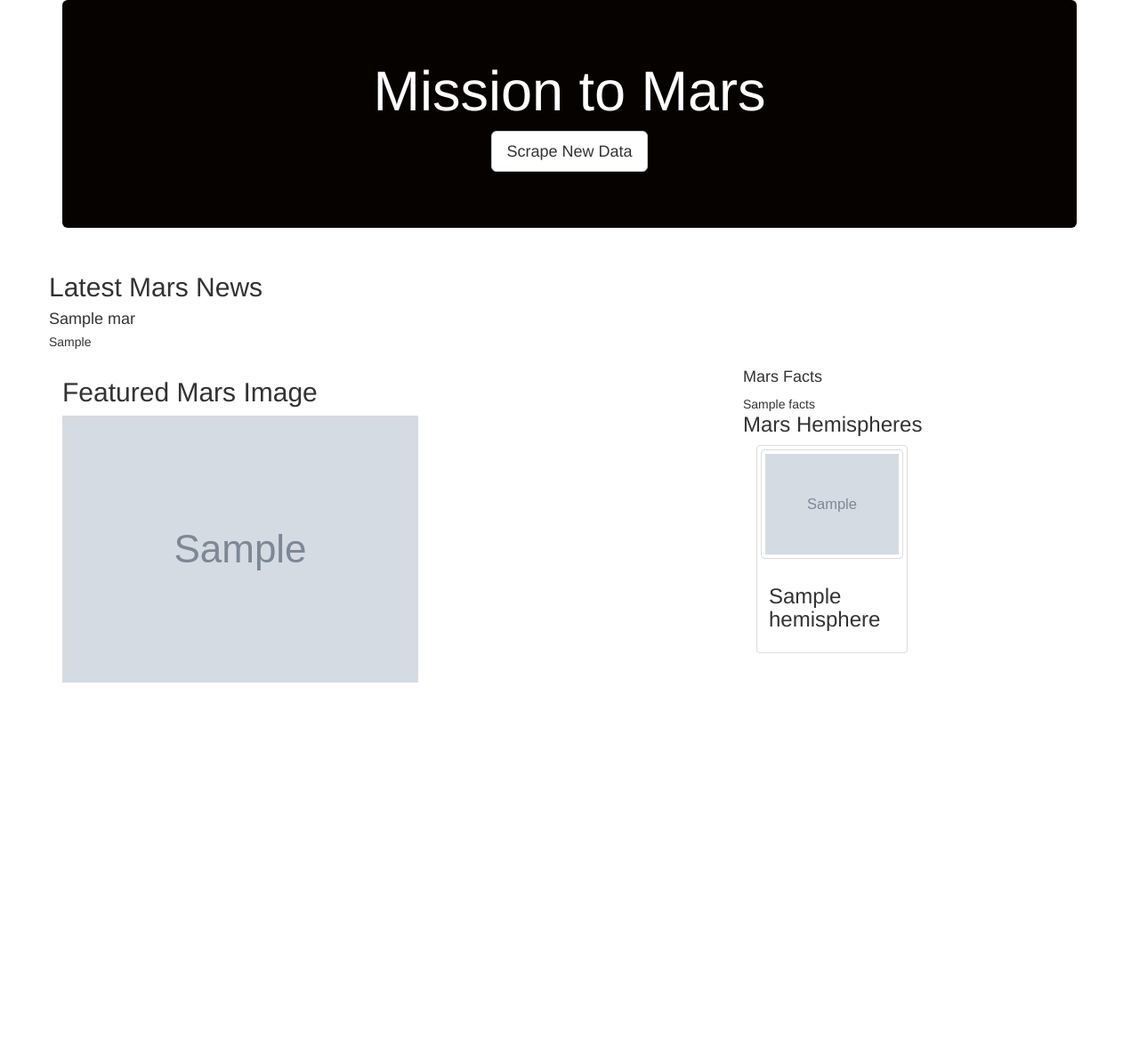
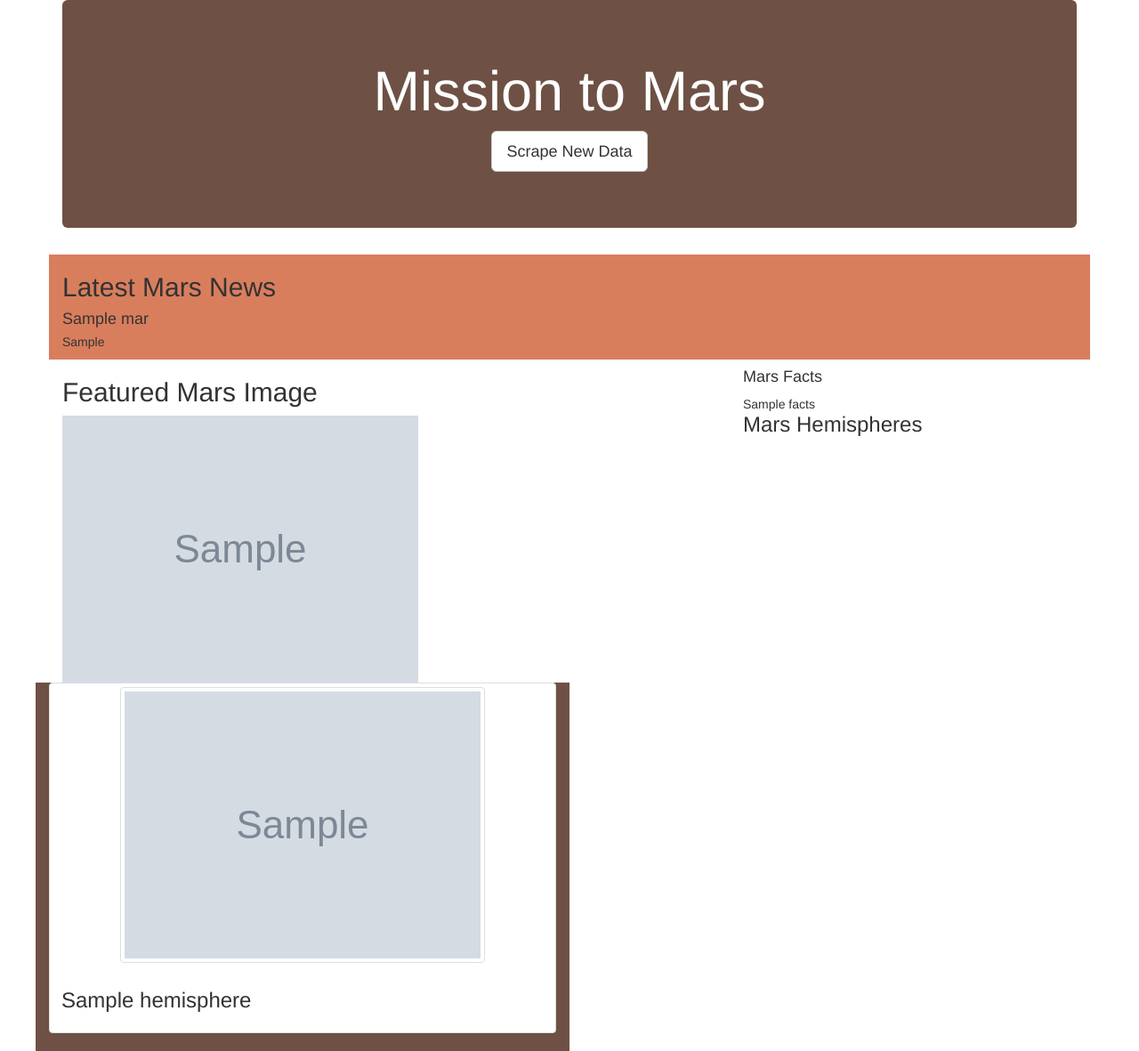
Before and after one commit to emaynard10/Mission-to-Mars, a Python web app: template templates/index.html in a window 1280 px wide. Shown: the whole page at 89% size. Before the commit the page ends 767 px from the top, so only its background shows below. Run offline with Jinja, Linux system fonts and the light colour scheme; the template is opened without the code that fills it: most values are stand-ins (such as "Sample title", 1, 10 or a date in 2020); grey boxes marked "Sample" are stand-in pictures; some libraries are stand-ins or nearby versions.

Commit message:
adding better color

```diff
--- a/templates/index.html
+++ b/templates/index.html
@@ -13,15 +13,15 @@
   <body>
     <div class="container">
       <!-- Add Jumbotron to Header -->
-      <div class="jumbotron text-center" style = "background-color:#060200;">
+      <div class="jumbotron text-center" style = "background-color: rgb(110, 81, 68);">
 
         <h1 style="color:white">Mission to Mars</h1>
         <!-- Add a button to activate scraping script -->
         <p><a class="btn btn-default btn-lg" href="/scrape" role="button">Scrape New Data</a></p>
       </div>
       <!-- Add section for Mars News -->
-      <div class="row" id="mars-news">
-        <div class=".col-xs-18 .col-md-12">
+      <div class="row" style= "background-color: rgb(217, 126, 93);" id="mars-news">
+        <div class="col-xs-18 col-md-12">
           <div class="media">
             <div class="media-body">
               <h2>Latest Mars News</h2>
@@ -54,7 +54,7 @@
           <h3>Mars Hemispheres</h3>
              <!--Loop through the dictionary-->
             {% for hemisphere in mars.hemisphere_img_urls %}
-              <div class="col-xs-3 col-md-2">
+              <div class="col-xs-8 col-md-6" style="background-color:rgb(110, 81, 68);">
                 <div class="thumbnail">
                   <img src="{{hemisphere.image_url}}"
                     class="img-thumbnail"
```
